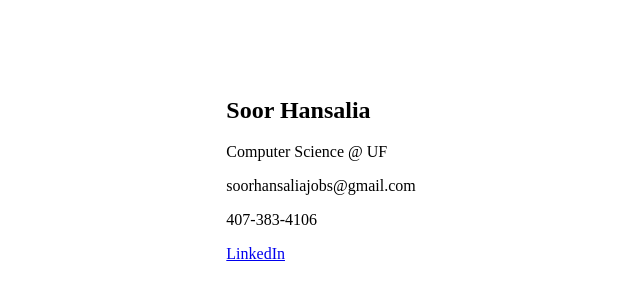
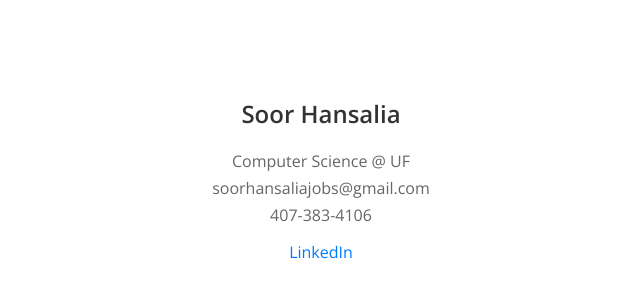
Before and after one commit to Soor1/soor.github.io, a plain HTML site: page index.html in a window 1280 px wide. Shown: the part 230-530 px from the top of the page, without its empty margins (319-959 px from the left). Drawn offline with nearby package versions, Linux system fonts and the light colour scheme.

Commit message:
Update index.html

```diff
--- a/index.html
+++ b/index.html
@@ -4,7 +4,40 @@
     <meta charset="UTF-8">
     <meta name="viewport" content="width=device-width, initial-scale=1.0">
     <title>Soor Hansalia Website</title>
-    <link rel="stylesheet" href="styles.css">
+    <style>
+        body {
+            margin: 0;
+            height: 100vh;
+            display: flex;
+            justify-content: center;
+            align-items: center;
+            font-family: 'Open Sans', sans-serif;
+        }
+
+        .center-content {
+            text-align: center;
+        }
+
+        h2 {
+            color: #333;
+        }
+
+        p {
+            color: #666;
+            margin: 5px 0;
+        }
+
+        a {
+            color: #007bff;
+            text-decoration: none;
+            margin-top: 10px;
+            display: inline-block;
+        }
+
+        a:hover {
+            text-decoration: underline;
+        }
+    </style>
     <link href="https://fonts.googleapis.com/css2?family=Open+Sans:wght@300;400;600&display=swap" rel="stylesheet">
 </head>
 <body>
```
